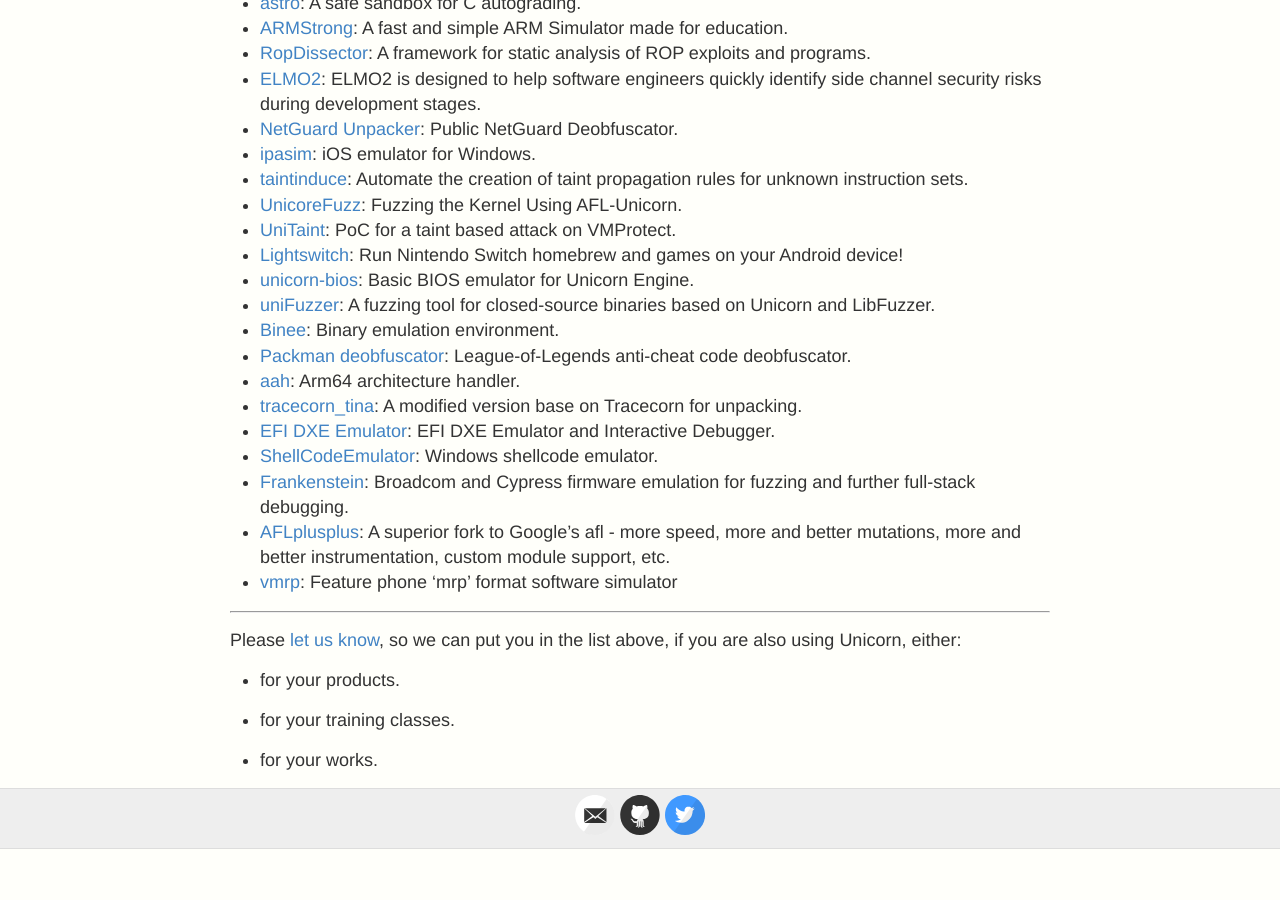
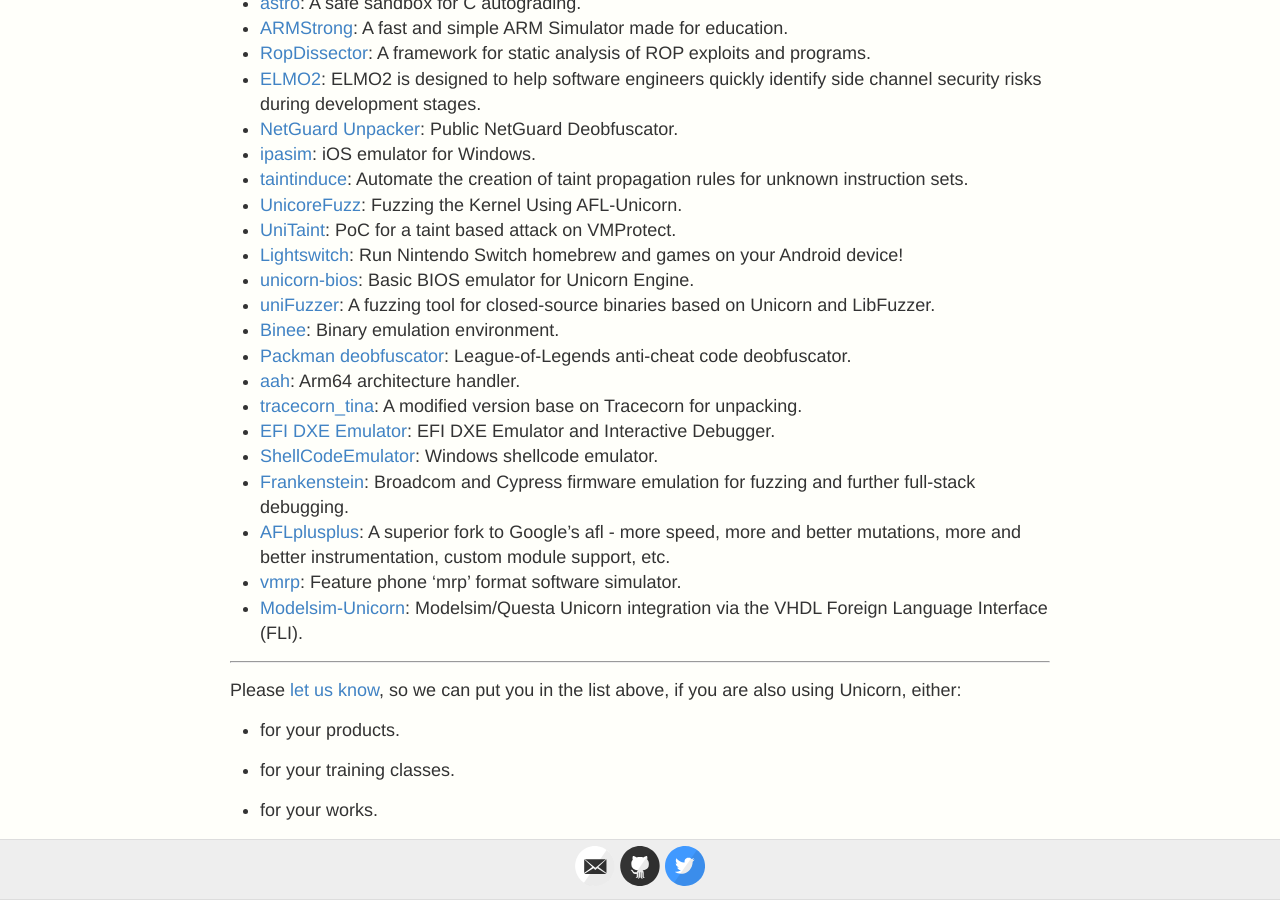
Before and after one commit to unicorn-engine/unicorn-engine.github.io, a Jekyll site: the page built from showcase.md, in a window 1280 px wide and 900 px high, scrolled down 2992 px. Built offline with Jekyll 4.4.1, drawn with Linux system fonts in a browser that asks for light colours; before the commit the page ends 3841 px from its top, so only the background shows below that.

Commit message:
Update showcase.md

```diff
--- a/showcase.md
+++ b/showcase.md
@@ -130,7 +130,8 @@ In our knowledge, Unicorn has been used by **123** following products (listed in
 - [ShellCodeEmulator](https://github.com/ohjeongwook/ShellCodeEmulator): Windows shellcode emulator.
 - [Frankenstein](https://github.com/seemoo-lab/frankenstein): Broadcom and Cypress firmware emulation for fuzzing and further full-stack debugging.
 - [AFLplusplus](https://github.com/AFLplusplus/AFLplusplus): A superior fork to Google's afl - more speed, more and better mutations, more and better instrumentation, custom module support, etc.
-- [vmrp](https://github.com/zengming00/vmrp): Feature phone 'mrp' format software simulator
+- [vmrp](https://github.com/zengming00/vmrp): Feature phone 'mrp' format software simulator.
+- [Modelsim-Unicorn](https://github.com/htminuslab/Modelsim-Unicorn): Modelsim/Questa Unicorn integration via the VHDL Foreign Language Interface (FLI).
 
 ---
 
```
Also changed, not shown: other parts of showcase.md (+1 -1 lines).
